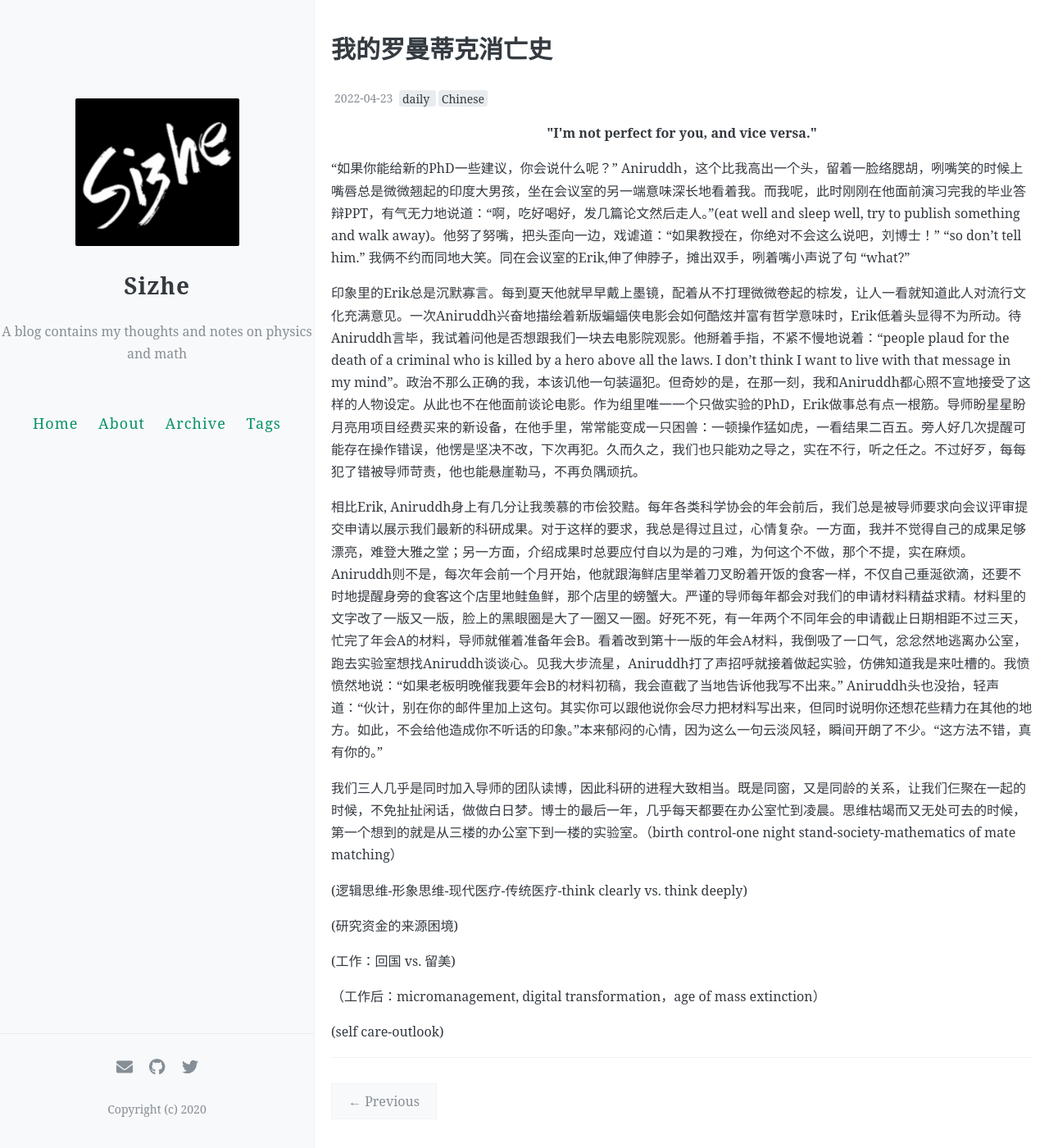
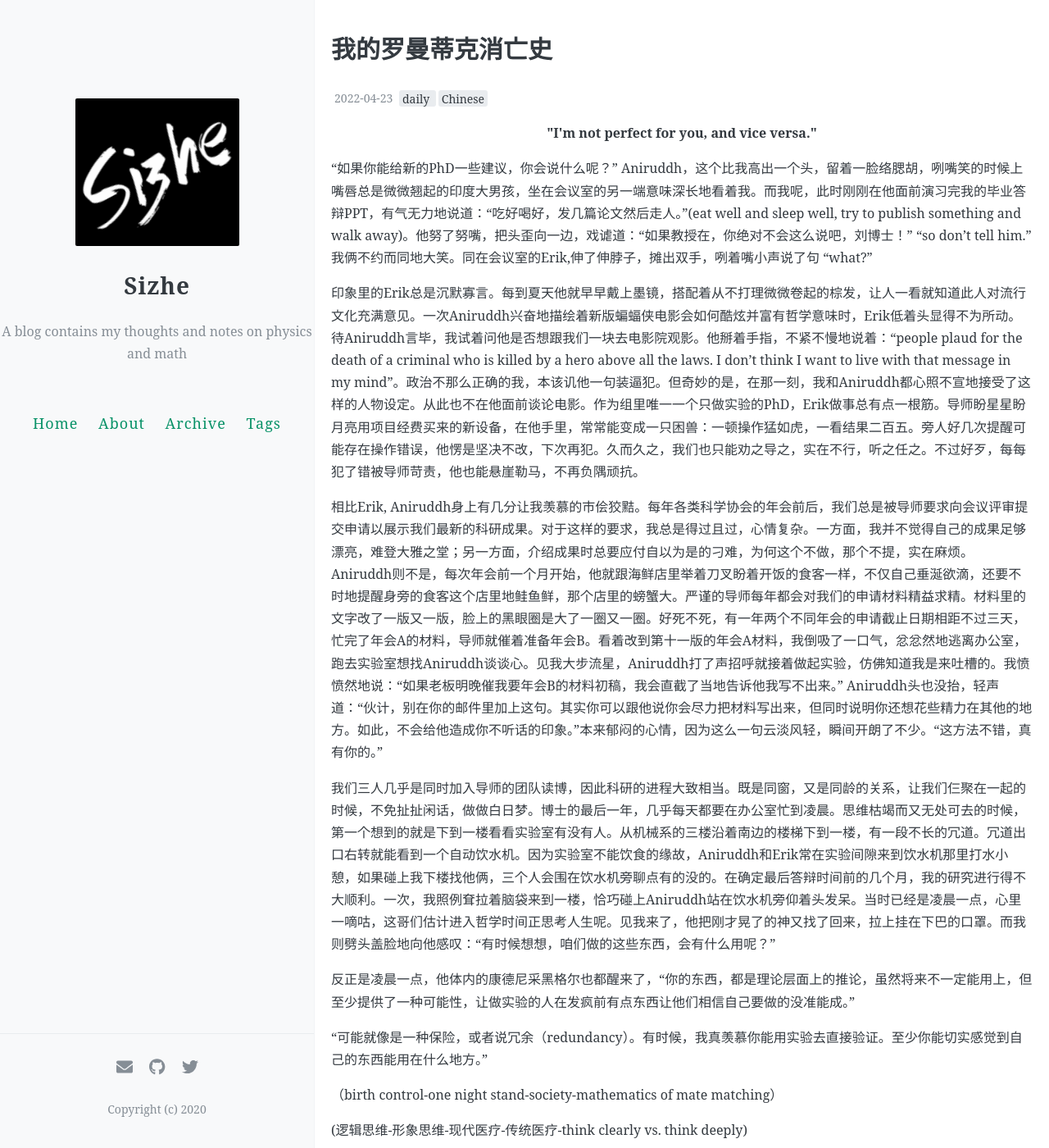
Before and after one commit to Lonitch/Lonitch.github.io, a Jekyll site: the page built from _posts/2021-12-24-loving-you-my-way.md, in a window 1280 px wide and 1400 px high. Shown: the whole window at 82% size. Built offline with Jekyll 4.4.1, drawn with Linux system fonts in a browser that asks for light colours; comment, search, counter and statistics services are not loaded.

Commit message:
Update 2021-12-24-loving-you-my-way.md

```diff
--- a/_posts/2021-12-24-loving-you-my-way.md
+++ b/_posts/2021-12-24-loving-you-my-way.md
@@ -9,13 +9,20 @@
 "I'm not perfect for you, and vice versa."</b>
 </p>
 
-“如果你能给新的PhD一些建议，你会说什么呢？” Aniruddh，这个比我高出一个头，留着一脸络腮胡，咧嘴笑的时候上嘴唇总是微微翘起的印度大男孩，坐在会议室的另一端意味深长地看着我。而我呢，此时刚刚在他面前演习完我的毕业答辩PPT，有气无力地说道：“啊，吃好喝好，发几篇论文然后走人。”(eat well and sleep well, try to publish something and walk away)。他努了努嘴，把头歪向一边，戏谑道：“如果教授在，你绝对不会这么说吧，刘博士！” “so don't tell him.” 我俩不约而同地大笑。同在会议室的Erik,伸了伸脖子，摊出双手，咧着嘴小声说了句 “what?”
+“如果你能给新的PhD一些建议，你会说什么呢？” Aniruddh，这个比我高出一个头，留着一脸络腮胡，咧嘴笑的时候上嘴唇总是微微翘起的印度大男孩，坐在会议室的另一端意味深长地看着我。而我呢，此时刚刚在他面前演习完我的毕业答辩PPT，有气无力地说道：“吃好喝好，发几篇论文然后走人。”(eat well and sleep well, try to publish something and walk away)。他努了努嘴，把头歪向一边，戏谑道：“如果教授在，你绝对不会这么说吧，刘博士！” “so don't tell him.” 我俩不约而同地大笑。同在会议室的Erik,伸了伸脖子，摊出双手，咧着嘴小声说了句 “what?”
 
-印象里的Erik总是沉默寡言。每到夏天他就早早戴上墨镜，配着从不打理微微卷起的棕发，让人一看就知道此人对流行文化充满意见。一次Aniruddh兴奋地描绘着新版蝙蝠侠电影会如何酷炫并富有哲学意味时，Erik低着头显得不为所动。待Aniruddh言毕，我试着问他是否想跟我们一块去电影院观影。他掰着手指，不紧不慢地说着：“people plaud for the death of a criminal who is killed by a hero above all the laws. I don't think I want to live with that message in my mind”。政治不那么正确的我，本该讥他一句装逼犯。但奇妙的是，在那一刻，我和Aniruddh都心照不宣地接受了这样的人物设定。从此也不在他面前谈论电影。作为组里唯一一个只做实验的PhD，Erik做事总有点一根筋。导师盼星星盼月亮用项目经费买来的新设备，在他手里，常常能变成一只困兽：一顿操作猛如虎，一看结果二百五。旁人好几次提醒可能存在操作错误，他愣是坚决不改，下次再犯。久而久之，我们也只能劝之导之，实在不行，听之任之。不过好歹，每每犯了错被导师苛责，他也能悬崖勒马，不再负隅顽抗。
+印象里的Erik总是沉默寡言。每到夏天他就早早戴上墨镜，搭配着从不打理微微卷起的棕发，让人一看就知道此人对流行文化充满意见。一次Aniruddh兴奋地描绘着新版蝙蝠侠电影会如何酷炫并富有哲学意味时，Erik低着头显得不为所动。待Aniruddh言毕，我试着问他是否想跟我们一块去电影院观影。他掰着手指，不紧不慢地说着：“people plaud for the death of a criminal who is killed by a hero above all the laws. I don't think I want to live with that message in my mind”。政治不那么正确的我，本该讥他一句装逼犯。但奇妙的是，在那一刻，我和Aniruddh都心照不宣地接受了这样的人物设定。从此也不在他面前谈论电影。作为组里唯一一个只做实验的PhD，Erik做事总有点一根筋。导师盼星星盼月亮用项目经费买来的新设备，在他手里，常常能变成一只困兽：一顿操作猛如虎，一看结果二百五。旁人好几次提醒可能存在操作错误，他愣是坚决不改，下次再犯。久而久之，我们也只能劝之导之，实在不行，听之任之。不过好歹，每每犯了错被导师苛责，他也能悬崖勒马，不再负隅顽抗。
 
 相比Erik, Aniruddh身上有几分让我羡慕的市侩狡黠。每年各类科学协会的年会前后，我们总是被导师要求向会议评审提交申请以展示我们最新的科研成果。对于这样的要求，我总是得过且过，心情复杂。一方面，我并不觉得自己的成果足够漂亮，难登大雅之堂；另一方面，介绍成果时总要应付自以为是的刁难，为何这个不做，那个不提，实在麻烦。Aniruddh则不是，每次年会前一个月开始，他就跟海鲜店里举着刀叉盼着开饭的食客一样，不仅自己垂涎欲滴，还要不时地提醒身旁的食客这个店里地鲑鱼鲜，那个店里的螃蟹大。严谨的导师每年都会对我们的申请材料精益求精。材料里的文字改了一版又一版，脸上的黑眼圈是大了一圈又一圈。好死不死，有一年两个不同年会的申请截止日期相距不过三天，忙完了年会A的材料，导师就催着准备年会B。看着改到第十一版的年会A材料，我倒吸了一口气，忿忿然地逃离办公室，跑去实验室想找Aniruddh谈谈心。见我大步流星，Aniruddh打了声招呼就接着做起实验，仿佛知道我是来吐槽的。我愤愤然地说：“如果老板明晚催我要年会B的材料初稿，我会直截了当地告诉他我写不出来。” Aniruddh头也没抬，轻声道：“伙计，别在你的邮件里加上这句。其实你可以跟他说你会尽力把材料写出来，但同时说明你还想花些精力在其他的地方。如此，不会给他造成你不听话的印象。”本来郁闷的心情，因为这么一句云淡风轻，瞬间开朗了不少。“这方法不错，真有你的。”
 
-我们三人几乎是同时加入导师的团队读博，因此科研的进程大致相当。既是同窗，又是同龄的关系，让我们仨聚在一起的时候，不免扯扯闲话，做做白日梦。博士的最后一年，几乎每天都要在办公室忙到凌晨。思维枯竭而又无处可去的时候，第一个想到的就是从三楼的办公室下到一楼的实验室。（birth control-one night stand-society-mathematics of mate matching）
+我们三人几乎是同时加入导师的团队读博，因此科研的进程大致相当。既是同窗，又是同龄的关系，让我们仨聚在一起的时候，不免扯扯闲话，做做白日梦。博士的最后一年，几乎每天都要在办公室忙到凌晨。思维枯竭而又无处可去的时候，第一个想到的就是下到一楼看看实验室有没有人。从机械系的三楼沿着南边的楼梯下到一楼，有一段不长的冗道。冗道出口右转就能看到一个自动饮水机。因为实验室不能饮食的缘故，Aniruddh和Erik常在实验间隙来到饮水机那里打水小憩，如果碰上我下楼找他俩，三个人会围在饮水机旁聊点有的没的。在确定最后答辩时间前的几个月，我的研究进行得不大顺利。一次，我照例耷拉着脑袋来到一楼，恰巧碰上Aniruddh站在饮水机旁仰着头发呆。当时已经是凌晨一点，心里一嘀咕，这哥们估计进入哲学时间正思考人生呢。见我来了，他把刚才晃了的神又找了回来，拉上挂在下巴的口罩。而我则劈头盖脸地向他感叹：“有时候想想，咱们做的这些东西，会有什么用呢？”
+
+反正是凌晨一点，他体内的康德尼采黑格尔也都醒来了，“你的东西，都是理论层面上的推论，虽然将来不一定能用上，但至少提供了一种可能性，让做实验的人在发疯前有点东西让他们相信自己要做的没准能成。”
+
+“可能就像是一种保险，或者说冗余（redundancy）。有时候，我真羡慕你能用实验去直接验证。至少你能切实感觉到自己的东西能用在什么地方。”
+
+
+（birth control-one night stand-society-mathematics of mate matching）
 
 (逻辑思维-形象思维-现代医疗-传统医疗-think clearly vs. think deeply)
 
```
